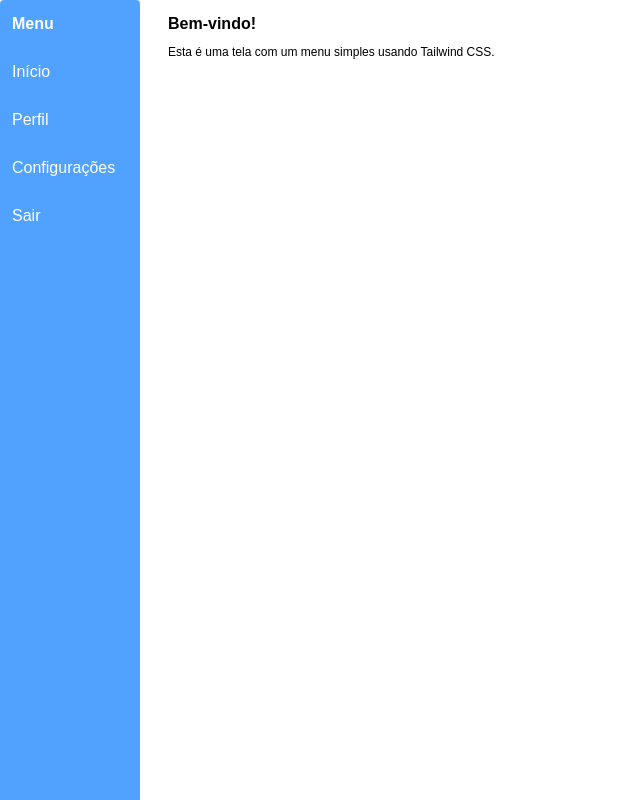
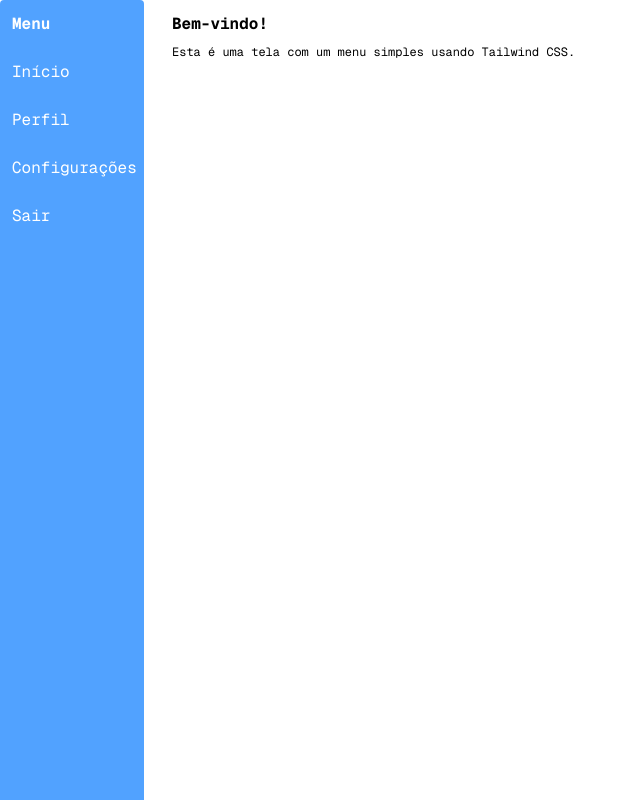
Before and after one commit to JosielSSoares/Exercicios-Curso-de-React-Nextjs-SENAC, a Next.js app in the folder my-app/: page / in a window 1280 px wide. Shown: the whole page, without its empty margins (0-640 px from the left). Built offline with nearby package versions, Linux system fonts and the light colour scheme.

Commit message:
Update: Adicionado fonte mono

```diff
--- a/my-app/componentes/MenuVertical.tsx
+++ b/my-app/componentes/MenuVertical.tsx
@@ -1,7 +1,7 @@
 export default function MenuVertical(){
   return (
-    <div className="flex space-x-4">
-        <header className= "text-white bg-blue-400 rounded-t-sm w-35 h-screen">
+    <div className="flex space-x-4 font-mono">
+        <header className= "text-white bg-blue-400 rounded-t-sm w-36 h-screen">
         <div className=" grid justify-items-start">
           <div className="p-3 hover:text-gray-400 font-bold">Menu</div>
           <div className="p-3 hover:text-gray-400">Início</div>
```
